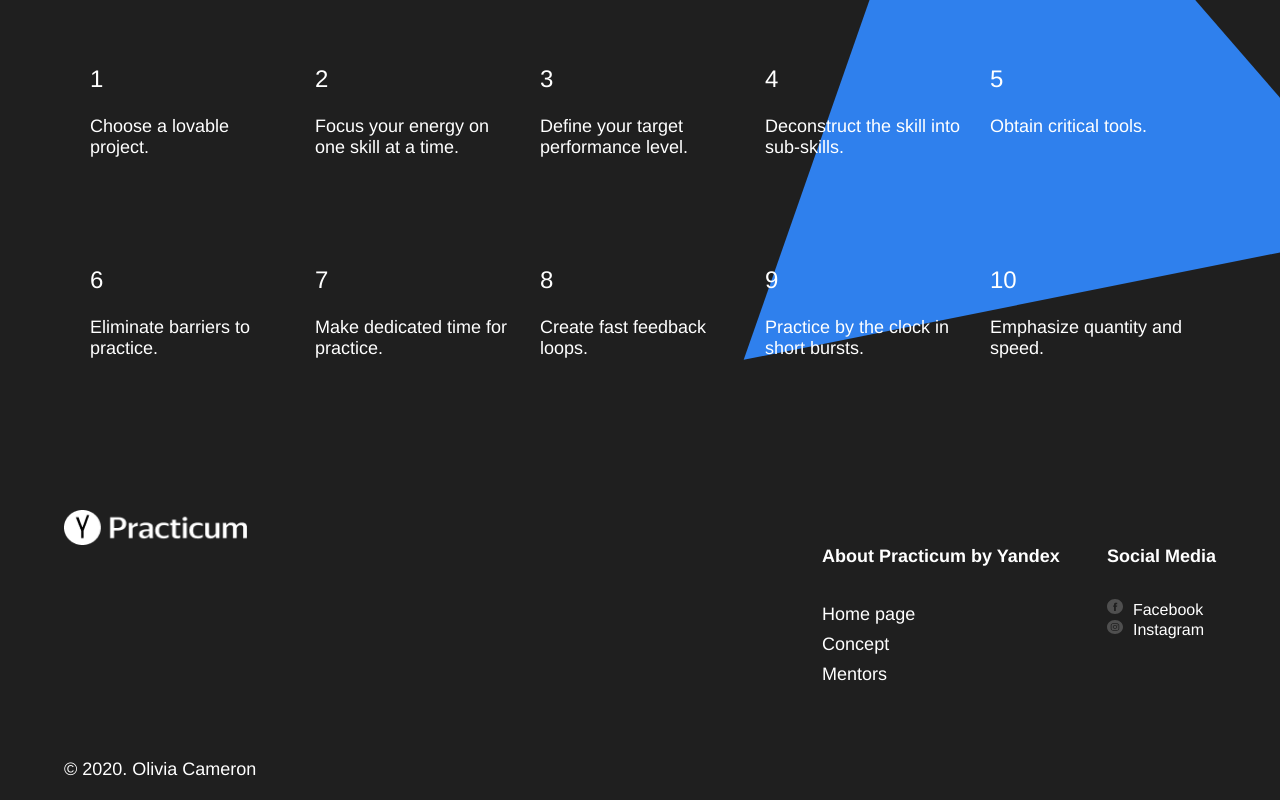
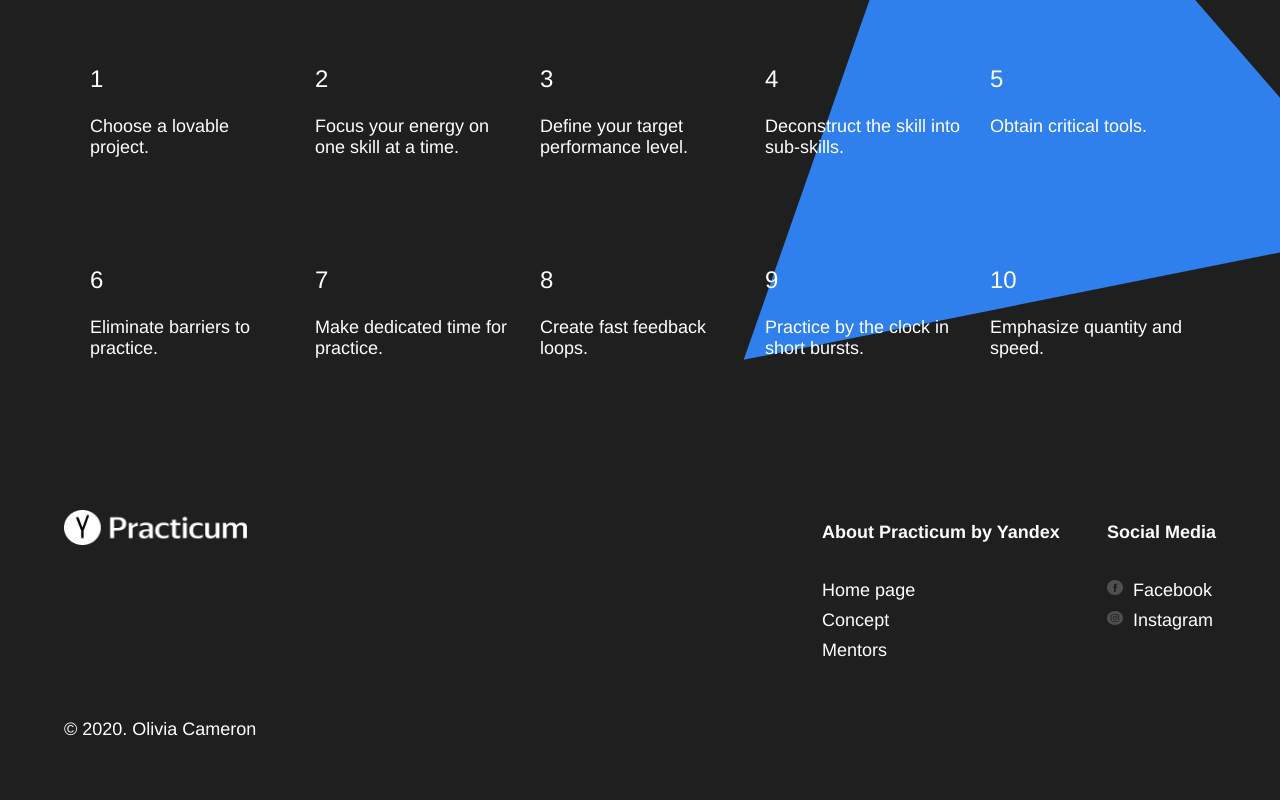
Before and after one commit to olivcamj/web_project_1, a plain HTML site: page index.html in a window 1280 px wide. Shown: the part 3405-4205 px from the top of the page. Drawn offline with Linux system fonts and the light colour scheme.

Commit message:
BEM issues and correcting .footer

```diff
--- a/index.html
+++ b/index.html
@@ -15,7 +15,7 @@
         <!--Should I be using CSS instead for images?-->
         <img class="logo logo_place_header" src="images/logo.png" alt="Practicum Logo">
         <h1 class="header__title">Learning how to learn</h1>
-        <h2 class="header__subtitle">The most effective, cutting-edge learning techniques that you can apply to your daily life. <a class="header__link" href="#techniques">Learn More →</a></h2>
+        <h2 class="header__subtitle">The most effective, cutting-edge learning techniques that you can apply to your daily life. <a class="header__link" href="">Learn More →</a></h2>
         <img class="header__main-illustration" src="images/on_the_edge.png" alt="Woman standing on the edge of a hill">
         <!--chose to use a div element for styling purposes-->
         <div class="header__square-pic"></div>
@@ -87,10 +87,10 @@
           <p class="feynman__subtitle">Learn without forgetting.</p>
           <a class="feynman__link" href="#">More &#x2192;</a>
           <img src="images/feynman.png" alt="Close-up shot of Richard Feynman wearing a suit and smiling "
-          width="867" height="637"class="feynman__background-image"></img>
+         class="feynman__background-image">
         </section>
 
-        <section id="techniques" class="kaufman">
+        <section class="kaufman">
           <h1 class="kaufman-title kaufman-title_theme_dark">Ten principles of rapid skill acquisition</h1>
           <h2 class="kaufman-subtitle kaufman-subtitle_theme_dark ">by Josh Kaufman</h2>
           <ul class="table table_theme_dark">
@@ -140,20 +140,23 @@
       </main>
       <footer class="footer">
         <nav class="footer__columns">
-          <div class="footer__column_content_copyright">
+          <div class="footer__column footer__column_content_copyright">
               <img src="images/logo_white.png" alt="Practicum logo" class="logo logo_place_footer">
               <p class="footer__author">&copy; 2020. Olivia Cameron</p>
           </div>
-          <div class="footer__column_content_info">
-            <h4 class="footer_column-heading">About Practicum by Yandex</h4>
-            <a class="footer__column_links">Home page</a>
-            <a class="footer__column_links">Concept</a>
-            <a class="footer__column_links">Mentors</a>
+          <div class="footer__column footer__column_content_info">
+            <h4 class="footer__column-heading">About Practicum by Yandex</h4>
+            <div class="footer__column-links">
+              <a class="footer__column_link" href="#">Home page</a>
+              <a class="footer__column_link" href="#">Concept</a>
+              <a class="footer__column_link" href="#">Mentors</a>
+            </div>
           </div>
-          <div class="footer__column_content_social">
-            <h4 class="footer_column-heading">Social Media</h4>
-            <a href="#"><img class="footer__social-icon" src="images/Facebook_white.svg" alt="Facebook icon">Facebook</a>
-            <a href="#"><img class="footer__social-icon" src="images/Instagram_white.svg" alt="Instagram icon">Instagram</a>
+          <div class="footer__column footer__column_content_social">
+            <h4 class="footer__column-heading">Social Media</h4>
+            <div class="footer__column-links">
+              <a class="footer__column_link" href="#"><img class="footer__social-icon" src="images/Facebook_white.svg" alt="Facebook icon">Facebook</a>
+              <a class="footer__column_link" href="#"><img class="footer__social-icon" src="images/Instagram_white.svg" alt="Instagram icon">Instagram</a></div>
           </div>
         </nav>
       </footer>
--- a/styles/style.css
+++ b/styles/style.css
@@ -64,7 +64,7 @@
   margin-right: 51px; /*line the mountain peak to the blue img correctly */
 }
 
-/* here we have two examples of selectors in order to remind you how to set styles for elements */
+/* example of BEM selectors */
 .header__square-pic {
   height: 568px;
   width: 568px;
@@ -74,12 +74,11 @@
   background-color: #2f80ed;
 }
 
-/**
-   needed?
+/*  needed?
 .description {
   margin: 100px auto;
 }
-**/
+*/
 
 .two-columns {
   margin: 100px auto;
@@ -121,9 +120,7 @@
   font-weight: bold;
 }
 
-/*****
-section digits block
-*****/
+/* section digits block */
 .digits {
   display: flex;
   justify-content: center;
@@ -142,7 +139,7 @@ section digits block
 }
 
 .digits-subtitle {
-  /* width: 60%; again it is not centered with this width**/
+  /* width: 60%; again it is not centered with this width */
   text-align: center;
   align-self: center;
   margin-top: 20px;
@@ -332,11 +329,15 @@ section, feynman block
 
 .footer__columns {
   width: 90%;
-    margin-top: 60px;
   margin-left: auto;
   margin-right: auto;
   display: flex;
   justify-content: space-between;
+}
+
+  .footer__column {
+  margin-top: 60px;
+  margin-bottom: 40px;
 }
 
 .footer__column_content_copyright {
@@ -344,7 +345,9 @@ section, feynman block
   display: flex;
   flex-direction: column;
   justify-content: space-between;
+
 }
+
 .logo_place_footer {
     width: 183px;
     height: 35px;
@@ -352,10 +355,10 @@ section, feynman block
 }
 
 .footer__author {
+  margin-bottom: 18px;
   line-height: 25px;
   font-size: 18px;
   font-weight: normal;
-    margin: 18px 0;
 }
 
 .footer__column_content_info {
@@ -369,40 +372,39 @@ section, feynman block
   flex-direction: column;
 }
 
-.footer_column-heading {
+.footer__column-heading {
+  margin-top: 0;
   margin-bottom: 20px;
-    text-align: left;
   line-height: 45px;
   font-size: 18px;
   font-weight: bold;
 }
 
-.footer__column_links {
+.footer__column-links {
+  display: flex;
+  flex-direction: column;
+}
+
+.footer__column_link {
   list-style-type: none;
   line-height: 30px;
   font-size: 18px;
   font-weight: normal;
   padding-left: 0;
+  color: #fff;
+  text-decoration: none;
 }
 
-.footer__column_links:first-child{
+.footer__column-links:first-child{
   margin-top: 20px;
 }
-.footer__column_links:last-child{
+
+.footer__column-links:last-child{
   margin-bottom: 16px;
 }
 
 .footer__social-icon {
   width: 16px;
   height: 16px;
-    margin-right: 10px
+  margin-right: 10px;
 }
-
-footer a {
-    color: #fff;
-    text-decoration: none;
-}
-
-h1.footer_column-heading {
-    margin-top: 0;
-}
```
Lines whose indentation alone changed are shown as unchanged.
